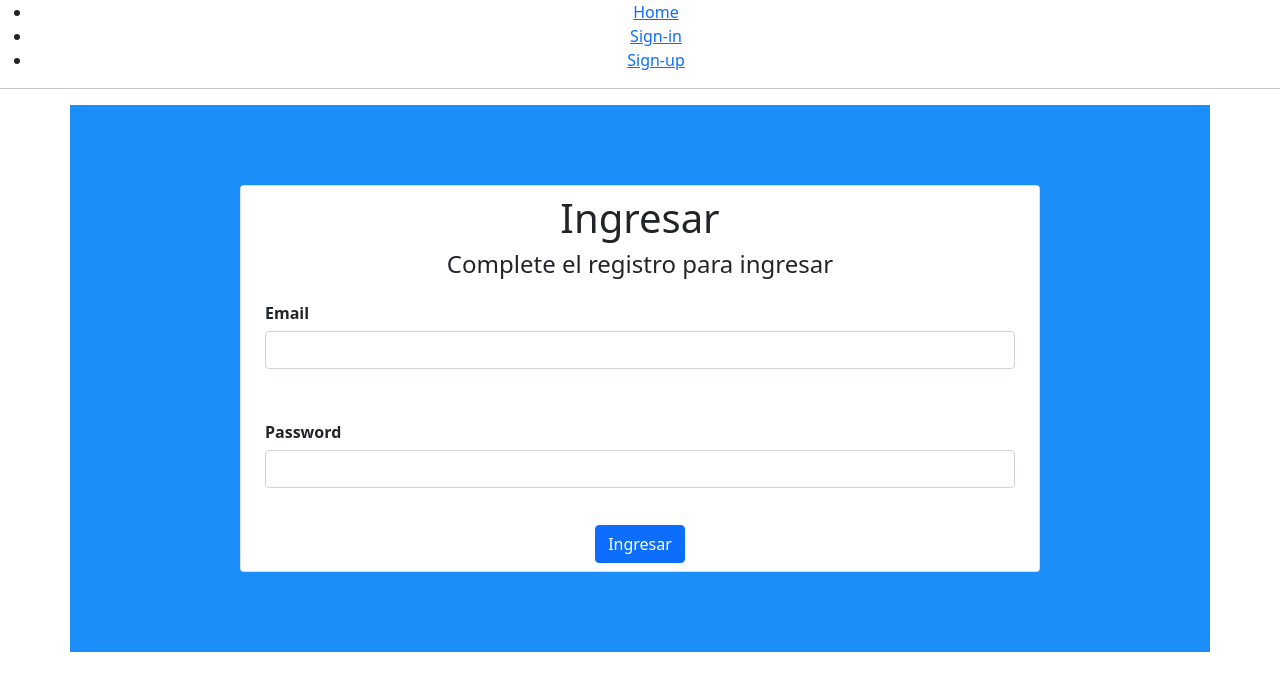
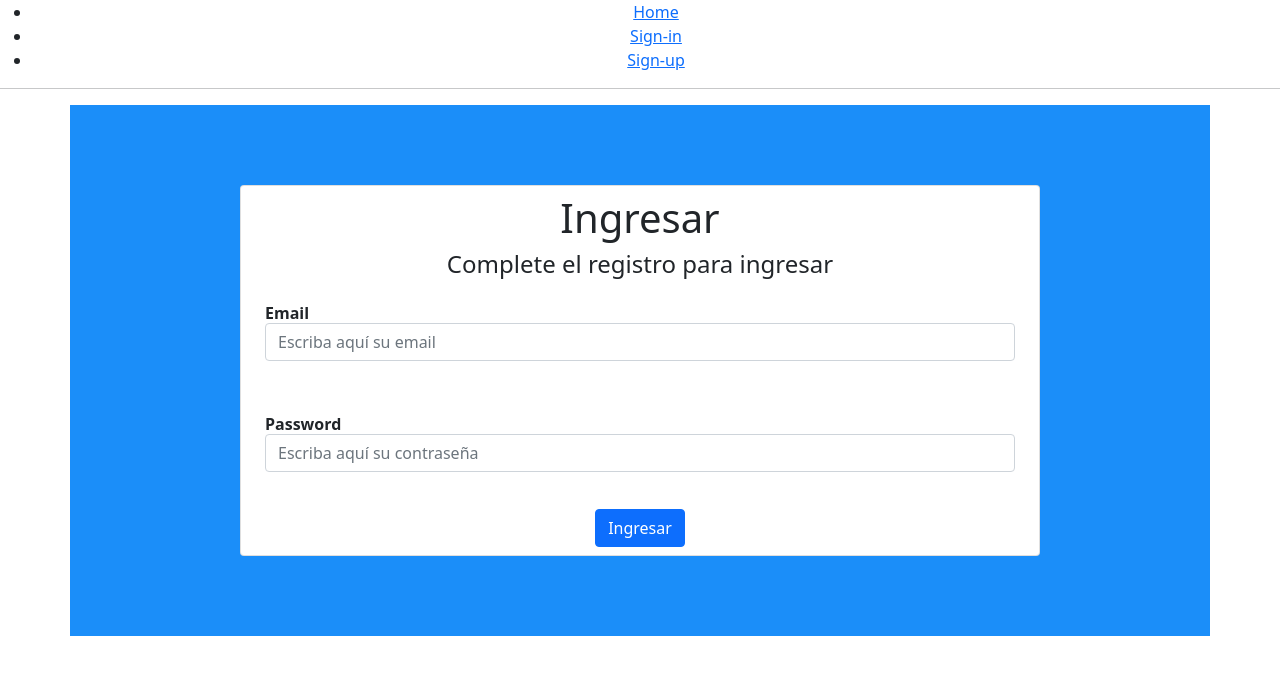
Before and after one commit to LautaroCouso/tp-final-curso-react-js, a React (Create React App) app: page /sign-in in a window 1280 px wide. Shown: the top 690 px of the page. Built offline with nearby package versions, Linux system fonts and the light colour scheme.

Commit message:
fix(Input): Fix a connection error with Firebase

```diff
--- a/src/components/input/Input.js
+++ b/src/components/input/Input.js
@@ -1,7 +1,7 @@
 import React from 'react';
 import './inputStyles.css';
 import { Form } from 'react-bootstrap';
-import { ErrorMessage, useField } from 'formik';
+import { ErrorMessage, useField, Field } from 'formik';
 
 function Input(props) {
   // eslint-disable-next-line react/prop-types
@@ -9,19 +9,18 @@ function Input(props) {
   const [field, meta] = useField(props);
   return (
     <>
-      <Form.Group className="mb-3 inputContainer">
-        <Form.Label htmlFor={field.name} className="label">
+      <Form className="mb-3 inputContainer">
+        <label htmlFor={field.name} className="label">
           {label}
-        </Form.Label>
-        <Form.Control
-          className={`shadow-none input ${meta.error && meta.touched && <div>{meta.error}</div>}`}
+        </label>
+        <Field
+          className={`form-control input  ${meta.error && meta.touched && 'is-invalid'}`}
           type={type}
           name={name || ''}
           placeholder={placeholder}
-          required
         />
         <ErrorMessage name={field.name} component={'div'} className="error" />
-      </Form.Group>
+      </Form>
     </>
   );
 }
--- a/src/components/input/inputStyles.css
+++ b/src/components/input/inputStyles.css
@@ -12,7 +12,6 @@
 }
 
 .error{
-    position: absolute;
     color: #a80b0b;
 }
 
--- a/src/pages/sign-in/SignIn.js
+++ b/src/pages/sign-in/SignIn.js
@@ -7,8 +7,8 @@ import './stylesSignIn.css';
 import Input from '../../components/input/Input';
 
 const SignInSchema = Yup.object().shape({
-  email: Yup.string().email('Invalid email').required('Required'),
-  password: Yup.string().min(7, 'Revise su contraseña').required('ingrese su contraseña')
+  email: Yup.string().email('El email ingresado no es válido').required('Campo requerido'),
+  password: Yup.string().min(7, 'La contraseña ingresada no es válida').required('Campo requerido')
 });
 
 function SignIn() {
@@ -31,18 +31,26 @@ function SignIn() {
         <h4>Complete el registro para ingresar</h4>
         <Formik
           initialValues={{
-            email: 'ingrese su email',
+            email: '',
             password: ''
           }}
           validationSchema={SignInSchema}
           onSubmit={onSubmitHandlerSingIn}>
           {/*//render props*/}
-          {({ errors, touched }) => (
+          {() => (
             <Form>
-              <Input label={'Email'} name={'email'} type={'email'} />
-              {errors.email && touched.email ? <div>{errors.email}</div> : null}
-              <Input label={'Password'} name={'password'} type={'password'} />
-              {errors.password && touched.password ? <div>{errors.password}</div> : null}
+              <Input
+                label={'Email'}
+                name={'email'}
+                type={'email'}
+                placeholder={'Escriba aquí su email'}
+              />
+              <Input
+                label={'Password'}
+                name={'password'}
+                type={'password'}
+                placeholder={'Escriba aquí su contraseña'}
+              />
               <Button variant="primary" type="submit">
                 Ingresar
               </Button>
```
